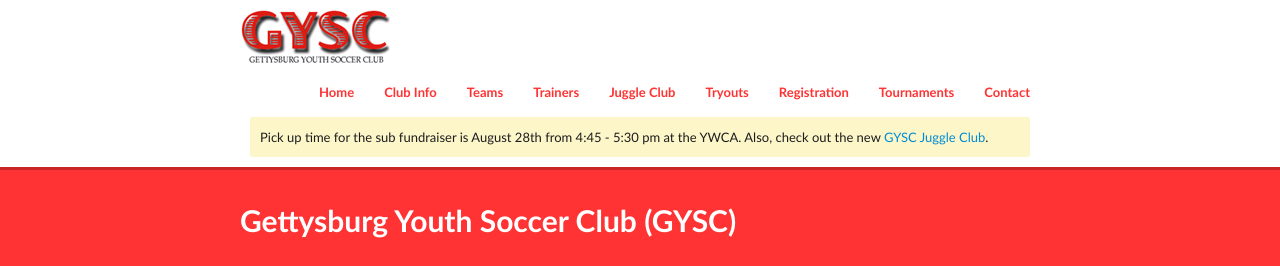
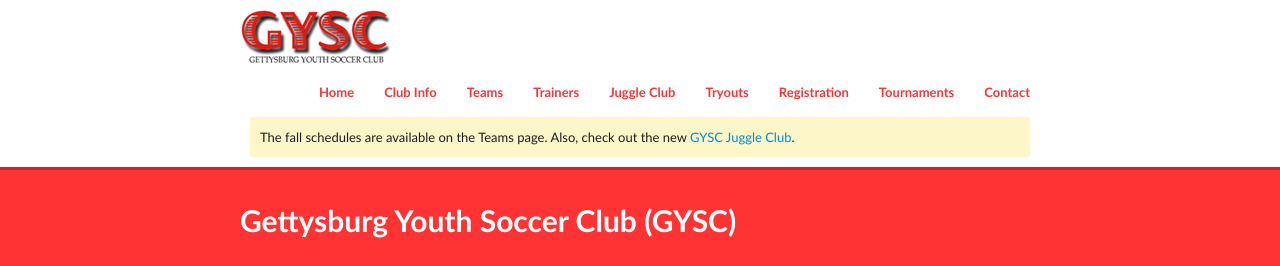
Before and after one commit to GYSC/gysc.github.com, a Jekyll site: the page built from index.md, in a window 1280 px wide, cut to the strip 0-266 px from the top of the page. Built offline with Jekyll 4.4.1, drawn with Linux system fonts in a browser that asks for light colours; Markdown is read by kramdown in place of the engine named in the settings.

Commit message:
Update _config.yml

```diff
--- a/_config.yml
+++ b/_config.yml
@@ -1,5 +1,5 @@
 title: Gettysburg Youth Soccer Club
-message: Pick up time for the sub fundraiser is August 28th from 4:45 - 5:30 pm at the YWCA. Also, check out the new <a href="http://www.gettysburgyouthsoccer.org/juggle-club">GYSC Juggle Club</a>.
+message: The fall schedules are available on the Teams page. Also, check out the new <a href="http://www.gettysburgyouthsoccer.org/juggle-club">GYSC Juggle Club</a>.
 
 #build config
 server: true
```
